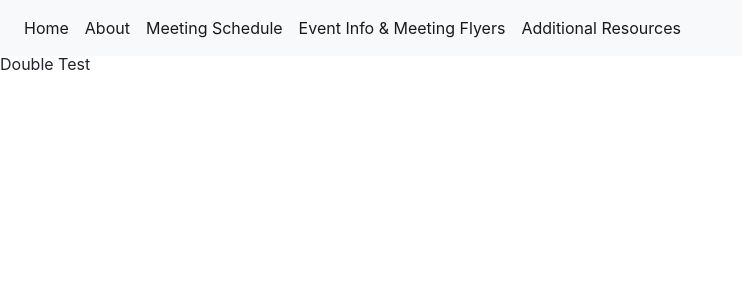
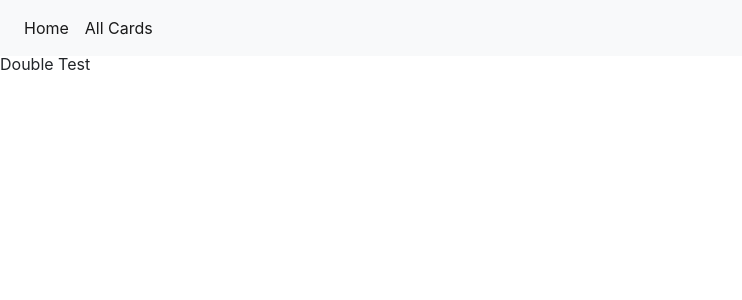
Before and after one commit to maxawolff/mtg-deckbuilder, a Django app: page /test in a window 1280 px wide. Shown: the top 300 px of the page, without its empty margins (0-742 px from the left). Run offline with Django 3.2, Linux system fonts and the light colour scheme; some libraries are stand-ins or nearby versions.

Commit message:
added view for all cards, need to adress loading in the future

```diff
--- a/deckbuilder/card/views.py
+++ b/deckbuilder/card/views.py
@@ -1,10 +1,24 @@
 """Views for cards, as well as generating from sdk."""
 from django.shortcuts import render
-from django.views.generic import TemplateView
+from django.views.generic import TemplateView, ListView
 from django.views.generic import CreateView
+from card.models import Card
 
 
 class TestAddView(TemplateView):
     """Add one card to the database."""
 
     template_name = "card/test_view.html"
+
+
+class ListCards(ListView):
+    """Show all cards in the database."""
+
+    template_name = "card/list_cards_view.html"
+    model = Card
+
+    def get_context_data(self, **kwargs):
+        """."""
+        context = super(ListCards, self).get_context_data(**kwargs)
+        # import pdb; pdb.set_trace()
+        return context
--- a/deckbuilder/deckbuilder/templates/deckbuilder/base.html
+++ b/deckbuilder/deckbuilder/templates/deckbuilder/base.html
@@ -16,10 +16,7 @@
       <div class="collapse navbar-collapse " id="navbarNavAltMarkup">
         <div class="navbar-nav">
           <a class="nav-item nav-link active" href="#">Home<span class="sr-only">(current)</span></a>
-          <a class="nav-item nav-link active" href="#">About<span class="sr-only">(current)</span></a>
-          <a class="nav-item nav-link active" href="#">Meeting Schedule<span class="sr-only">(current)</span></a>
-          <a class="nav-item nav-link active" href="#">Event Info &amp; Meeting Flyers<span class="sr-only">(current)</span></a>
-          <a class="nav-item nav-link active" href="#">Additional Resources<span class="sr-only">(current)</span></a>
+          <a class="nav-item nav-link active" href="{% url 'all_cards' %}">All Cards<span class="sr-only">(current)</span></a>
         </div>
       </div>
     </nav>
--- a/deckbuilder/deckbuilder/urls.py
+++ b/deckbuilder/deckbuilder/urls.py
@@ -2,10 +2,11 @@
 from django.contrib import admin
 from django.urls import path
 from deckbuilder.views import HomeView
-from card.views import TestAddView
+from card.views import TestAddView, ListCards
 
 urlpatterns = [
     path('admin/', admin.site.urls),
     path('', HomeView.as_view(), name='homepage'),
+    path('all-cards', ListCards.as_view(), name='all_cards'),
     path('test', TestAddView.as_view(), name='test_view')
 ]
```
Also changed, not shown: deckbuilder/deckbuilder/templates/card/list_cards_view.html (added, +7 -0 lines).
